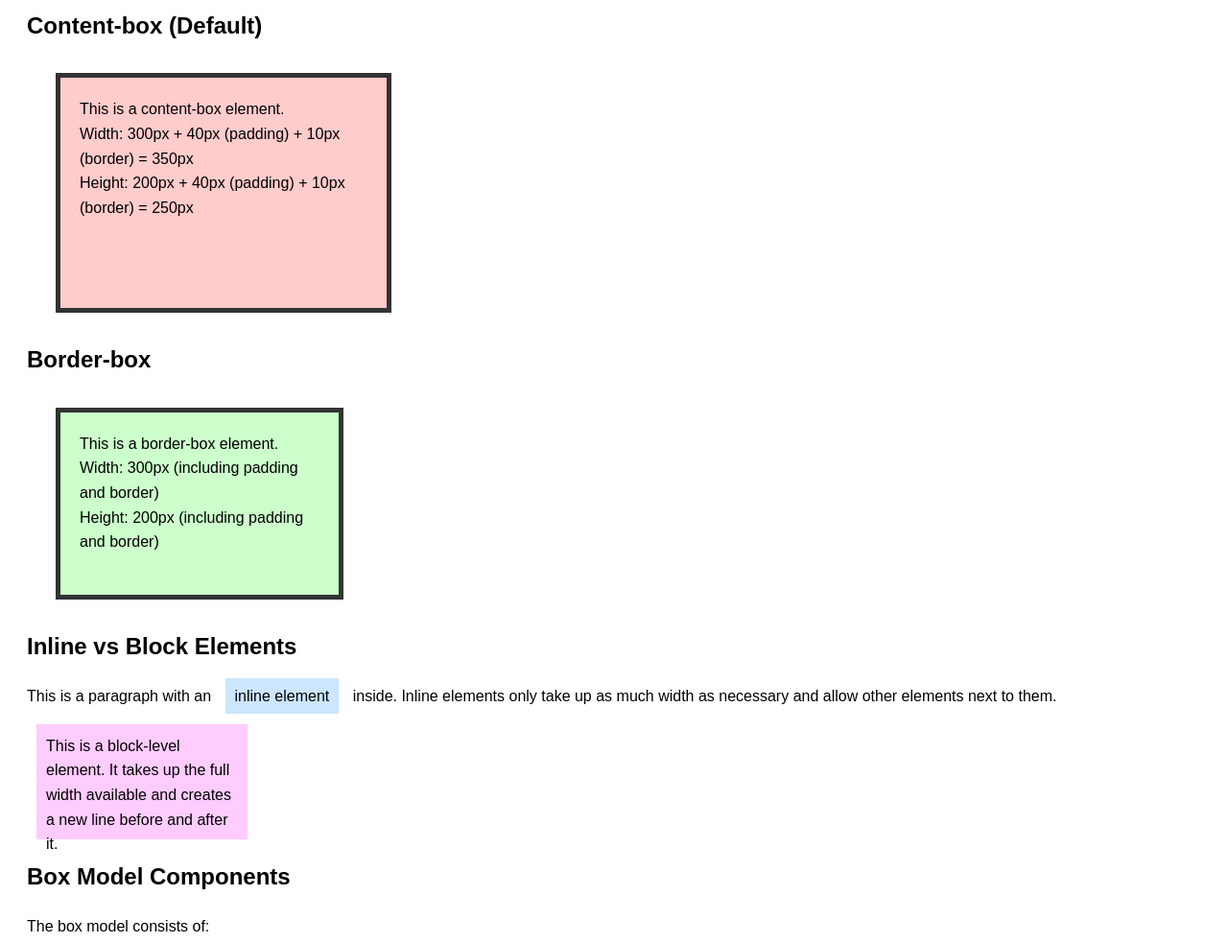
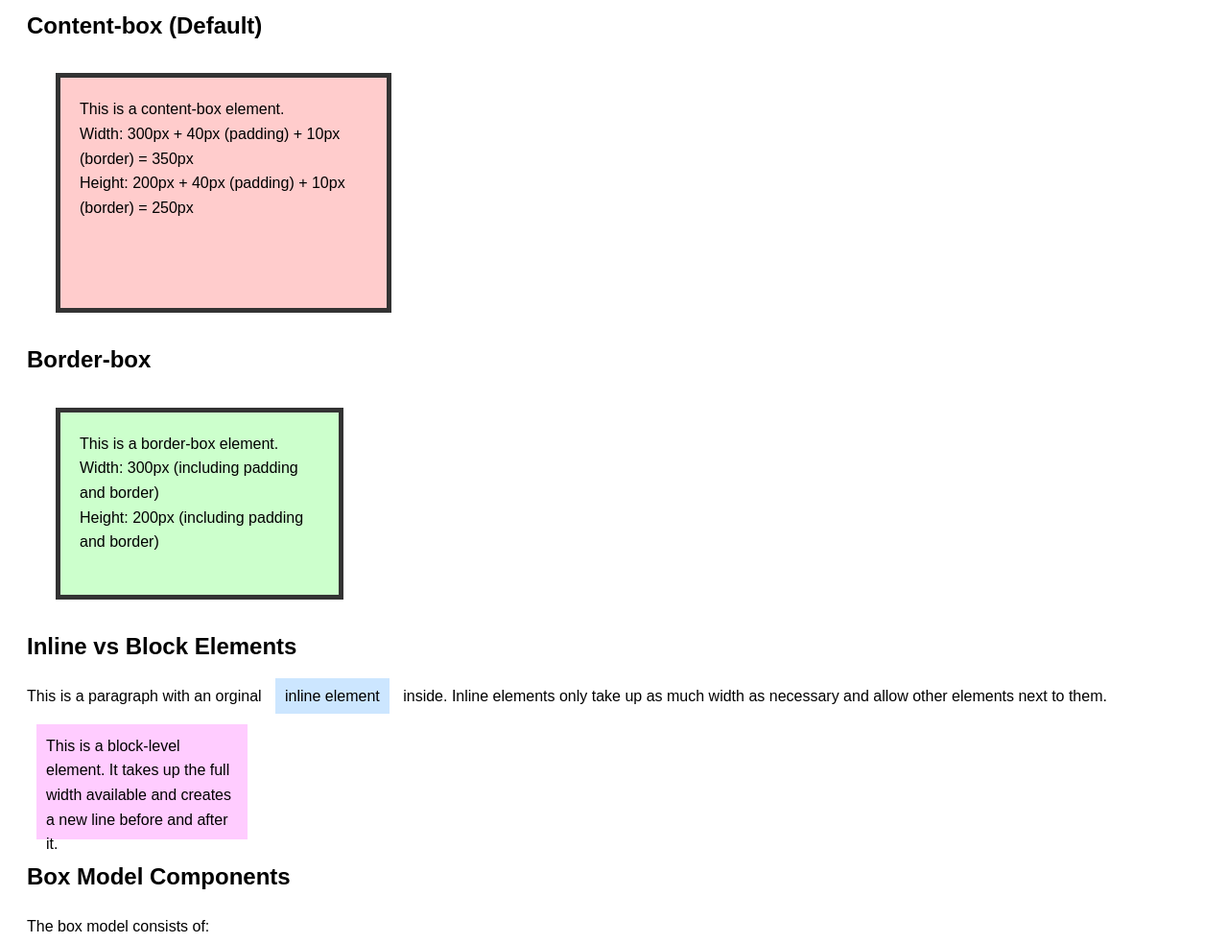
Before and after one commit to bhanupratap26a/New-Webdevelopment, a plain HTML site: page CSS/05_BoxModel/index.html in a window 1280 px wide. Shown: the part 114-1097 px from the top of the page at 96% size. Drawn offline with Linux system fonts and the light colour scheme.

```diff
--- a/CSS/05_BoxModel/index.html
+++ b/CSS/05_BoxModel/index.html
@@ -76,7 +76,7 @@
 
     <h2>Inline vs Block Elements</h2>
     <p>
-      This is a paragraph with an
+      This is a paragraph with an orginal
       <span class="inline-example">inline element</span> inside. Inline elements
       only take up as much width as necessary and allow other elements next to
       them.
```
